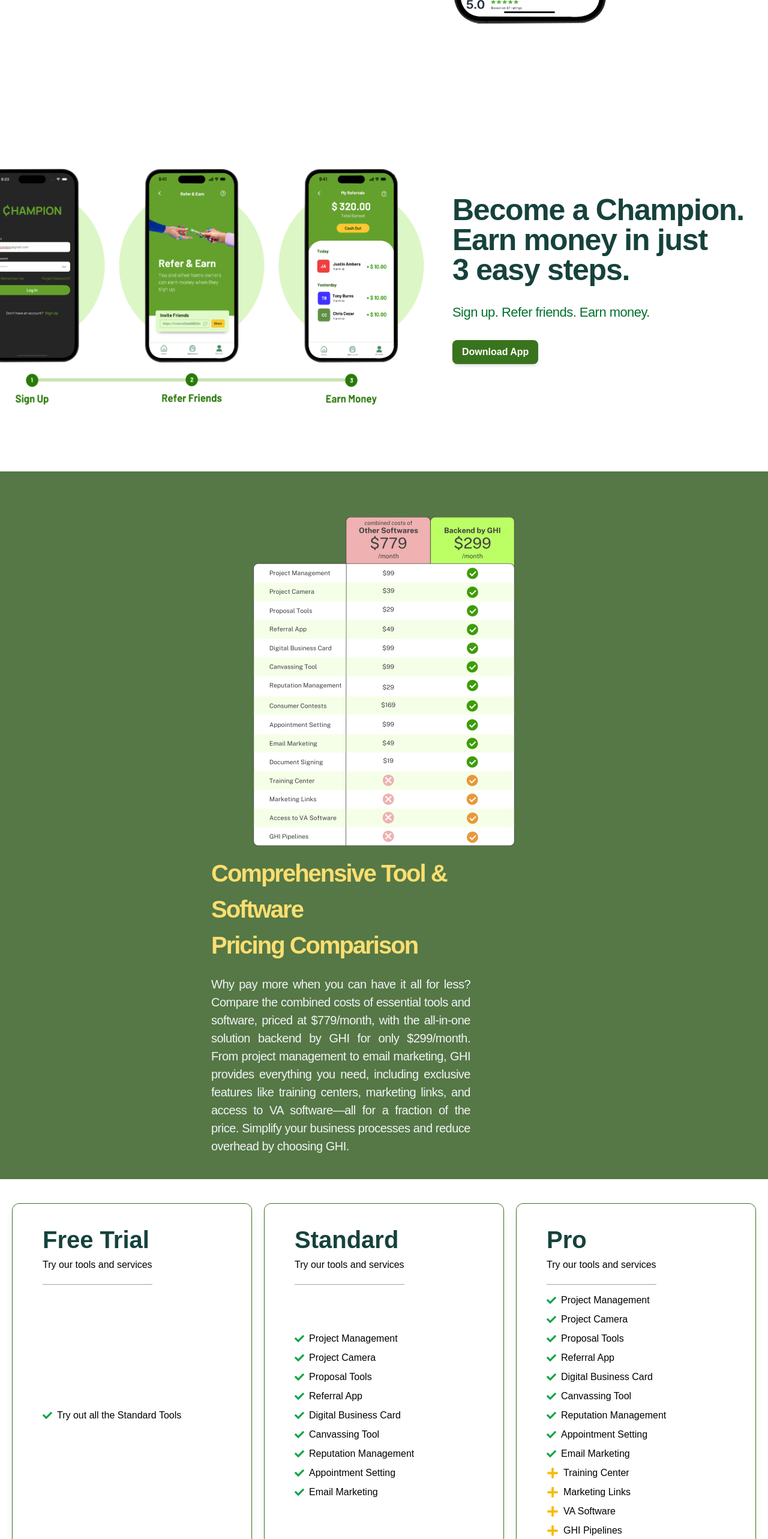
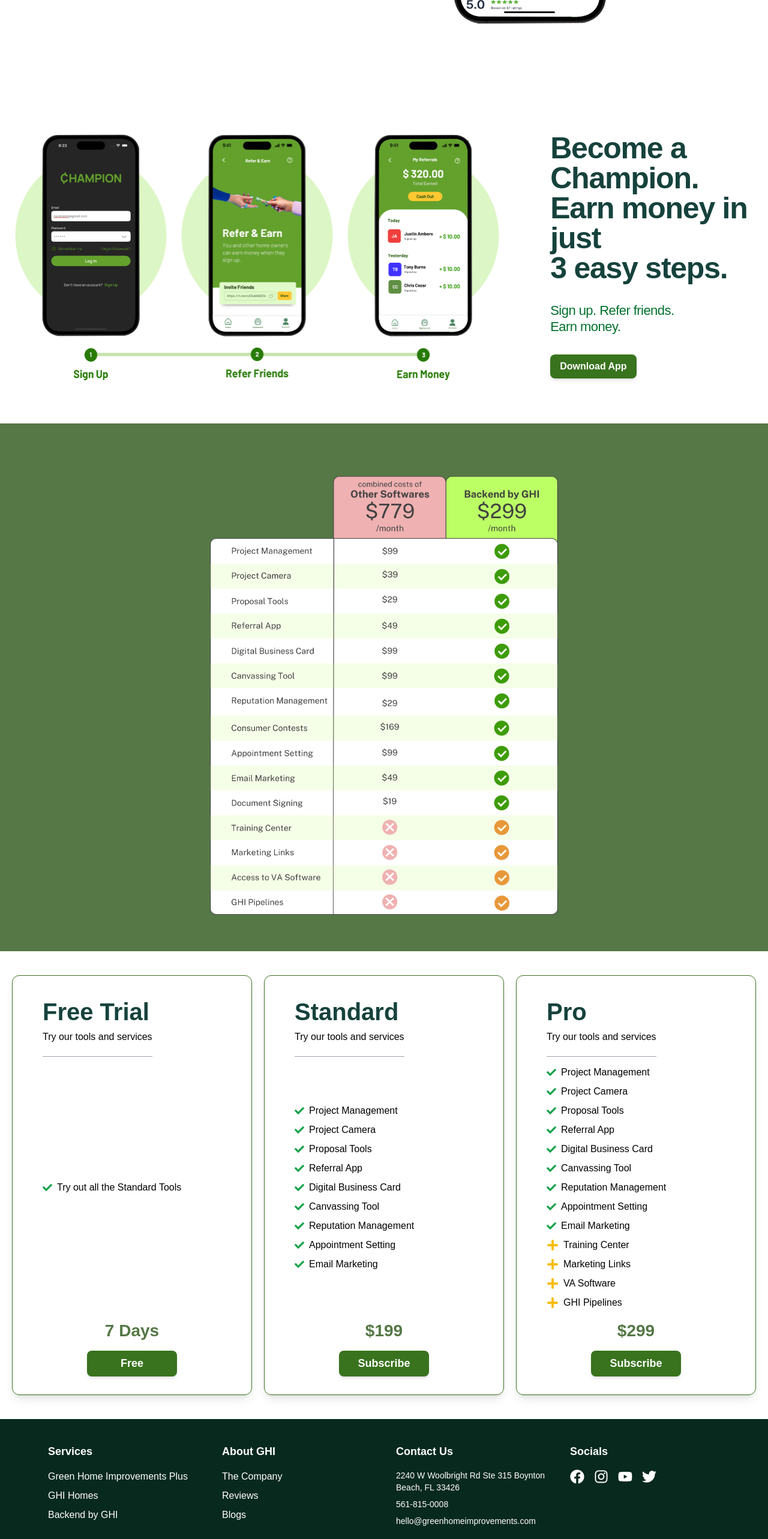
Before and after one commit to SpicyCinnamon02/Backend-by-GHI, a React (Vite) app: page / in a window 1280 px wide. Shown: the part 2766-5332 px from the top of the page at 60% size. Built offline with nearby package versions, Linux system fonts and the light colour scheme.

Commit message:
Updated the home page section contents and footer

```diff
--- a/src/pages/home/ChampionSection.jsx
+++ b/src/pages/home/ChampionSection.jsx
@@ -1,23 +1,22 @@
 import React from 'react'
-import ChampBG from "/src/assets/home-page/champion-app.png"
+import champIMG from "/src/assets/home-page/champion-app-edited.png"
 import bgImage from "/src/assets/home-page/champion-app-mobile.png"
 
 const ChampionSection = () => {
     return (
         <div
-            className="h-[460px] lg:h-[90vh] py-[80px] sm:pt-[160px] sm:pb-[80px] bg-fill lg:bg-cover lg:bg-center bg-no-repeat flex justify-center items-center lg:items-end flex-col gap-10 lg:gap-5"
-            style={{ backgroundImage: `linear-gradient(rgba(0,0,0,0),rgba(0,0,0,0)),url(${ChampBG})` }}
+            className="h-[800px] lg:h-[80vh] py-[80px] sm:pt-[160px] sm:pb-[80px] flex justify-center items-center flex-col lg:flex-row lg:gap-5"
         >
-            <div className='flex justify-center items-center lg:items-start flex-col w-[85%] lg:w-[45%] p-0 pt-[70px] lg:pt-[0] lg:pl-[50px] gap-5  lg:gap-8' >
+            <img src={champIMG} alt=""
+                className='max-h-[450px] h-[200px] lg:h-auto lg:ml-auto'
+            />
+            <div className='flex justify-center items-center lg:items-start flex-col w-[85%] lg:w-[42%] p-0 pt-[30px] lg:pt-[0] lg:pl-[50px] gap-5 lg:gap-8' >
                 <h1 className='text-[25px] lg:text-[50px] font-bold text-green-darker tracking-tight leading-tighter lg:text-left text-center'>
                     Become a Champion. <br></br> Earn money in just<br></br> 3 easy steps.
                 </h1>
                 <p className='text-[15px] w-[80%] lg:w-[70%] lg:text-[22px] font-medium text-center lg:text-left text-green-dark tracking-tight leading-tight'>
                     Sign up. Refer friends. Earn money.
                 </p>
-                <img src={bgImage} alt=""
-                    className='h-[180px] block lg:hidden'
-                />
                 <div>
                     <button
                         className="px-3 py-2 lg:px-4 lg:py-2 text-[16px] bg-green-light text-white font-semibold rounded-lg shadow-md hover:bg-green-darker focus:outline-none hover:text-white focus:ring-2 focus:ring-opacity-75 transition duration-300"
--- a/src/pages/home/PriceTable.jsx
+++ b/src/pages/home/PriceTable.jsx
@@ -7,15 +7,15 @@ const PriceTable = () => {
     return (
         <div className='flex justify-center items-center flex-wrap flex-col-reverse lg:flex-row py-10 bg-green-mid w-full'>
             <img src={priceTable} alt="price-table"
-                className='hidden lg:block lg:h-auto lg:w-auto max-h-[700px] max-w-[800px]'
+                className='hidden lg:block lg:h-auto lg:w-auto max-h-[800px] max-w-auto'
             />
             <img src={tableMobile} alt="table"
                 className='block lg:hidden h-[450px] w-[350px] pt-[30px]'
             />
-            <div className='w-[80%] lg:w-[45%] gap-5 flex justify-center items-center lg:items-start flex-col'>
+{/**            <div className='w-[80%] lg:w-[45%] gap-5 flex justify-center items-center lg:items-start flex-col'>
                 <p className='text-yellow-light text-[20px] text-center lg:text-left lg:text-[40px] font-bold w-[90%] tracking-tighter'>Comprehensive Tool & Software<br></br> Pricing Comparison</p>
                 <p className='text-[16px] lg:text-[20px] text-justify lg:text-justify lg:w-[75%] text-gray-100 tracking-tight'>Why pay more when you can have it all for less? Compare the combined costs of essential tools and software, priced at $779/month, with the all-in-one solution backend by GHI for only $299/month. From project management to email marketing, GHI provides everything you need, including exclusive features like training centers, marketing links, and access to VA software—all for a fraction of the price. Simplify your business processes and reduce overhead by choosing GHI.</p>
-            </div>
+            </div>*/}
         </div>
     )
 }
--- a/src/sections/Footer.jsx
+++ b/src/sections/Footer.jsx
@@ -1,5 +1,5 @@
 import React from 'react'
-
+import { FaFacebook, FaInstagram, FaYoutube, FaTwitter } from 'react-icons/fa';
 
 export const footLinks = [
     {
@@ -29,10 +29,10 @@ export const footLinks = [
     {
         title: 'Socials',
         icons: [
-            'Facebook',
-            'Instagram',
-            'Youtube',
-            'Twitter'
+            { component: FaFacebook, link: 'https://facebook.com' },
+            { component: FaInstagram, link: 'https://instagram.com' },
+            { component: FaYoutube, link: 'https://youtube.com' },
+            { component: FaTwitter, link: 'https://twitter.com' }
         ]
     }
 ]
@@ -40,40 +40,54 @@ const Footer = () => {
     return (
         <footer className="bg-[#08291e] text-white py-10 px-5 md:px-20">
             <div className="grid grid-cols-1 md:grid-cols-4 gap-10">
-                {footLinks.map((section) => (
-                    <div>
+                {footLinks.map((section, sectionIdx) => (
+                    <div key={sectionIdx}>
                         <h3 className="text-lg font-semibold mb-4">{section.title}</h3>
+
                         {section.links && (
-                            <>
-                                {section.links.map((link) => (
-                                    <p className="mb-2">
+                            <div>
+                                {section.links.map((link, i) => (
+                                    <p key={i} className="mb-2 hover:text-gray-300 cursor-pointer">
                                         {link}
                                     </p>
                                 ))}
-                            </>
+                            </div>
                         )}
+
                         {section.info && (
-                            <>
-                                {section.info.map((item) => (
-                                    <p className="mb-2 text-sm">
+                            <div>
+                                {section.info.map((item, i) => (
+                                    <p key={i} className="mb-2 text-sm cursor-pointer">
                                         {item}
                                     </p>
                                 ))}
-                            </>
+                            </div>
                         )}
+
                         {section.icons && (
                             <div className="flex space-x-4 mt-2">
-                                {section.icons.map((icon) => (
-                                    <span className="cursor-pointer">
-                                        {icon}
-                                    </span>
-                                ))}
+                                {section.icons.map((iconObj, i) => {
+                                    const IconComponent = iconObj.component;
+                                    return (
+                                        <a
+                                            key={i}
+                                            href={iconObj.link}
+                                            target="_blank"
+                                            rel="noopener noreferrer"
+                                            className="text-2xl hover:text-gray-300 cursor-pointer"
+                                        >
+                                            <IconComponent />
+                                        </a>
+                                    );
+                                })}
                             </div>
                         )}
                     </div>
                 ))}
             </div>
-
+            <div className="mt-10 text-center text-gray-400 text-sm">
+                &copy; {new Date().getFullYear()} Green Home Improvements. All rights reserved.
+            </div>
         </footer>
     )
 }
--- a/src/sections/Navbar.jsx
+++ b/src/sections/Navbar.jsx
@@ -24,7 +24,7 @@ export const navLinks = [
 export const buttons = [
     {
         label: 'Log in',
-        classes: 'px-7 py-2 lg:px-4 w-auto h-[40px] w-[100px] lg:w-[100px] lg:py-2 text-[14px] text-green-light border-2 border-green-light font-semibold rounded-lg shadow-md hover:bg-green-light focus:outline-none hover:text-white focus:ring-2 focus:ring-opacity-75 transition duration-300',
+        classes: 'px-7 py-2 lg:px-4 w-auto h-[40px] w-[100px] lg:w-[100px] lg:py-2 text-[14px] text-green-light border-2 border-green-light box-border font-semibold rounded-lg shadow-md hover:bg-green-light focus:outline-none hover:text-white focus:ring-2 focus:ring-opacity-75 transition duration-300',
     },
     {
         label: 'Try for free',
```
Also changed, not shown: src/assets/home-page/champion-app-edited.png (added).
